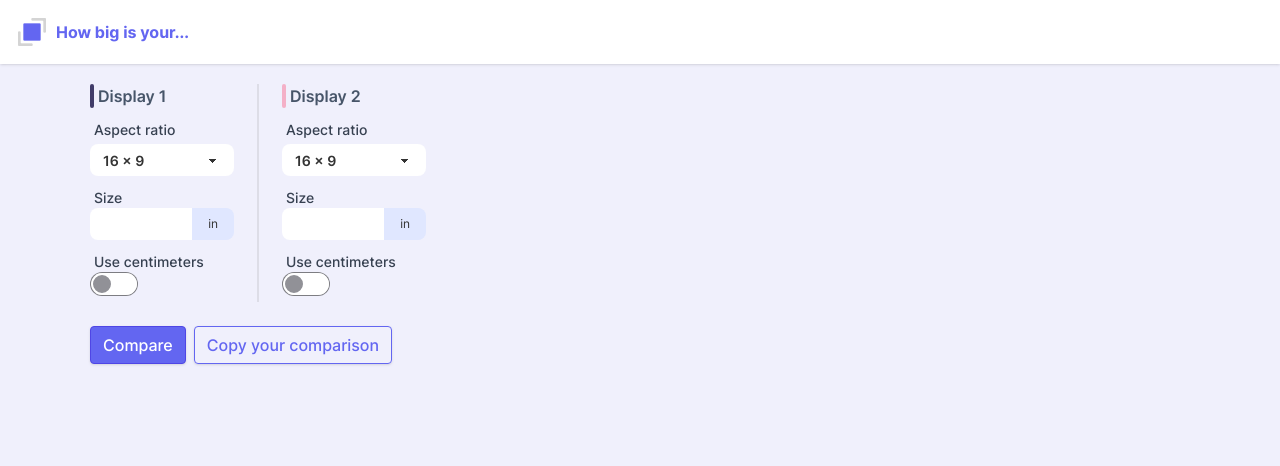
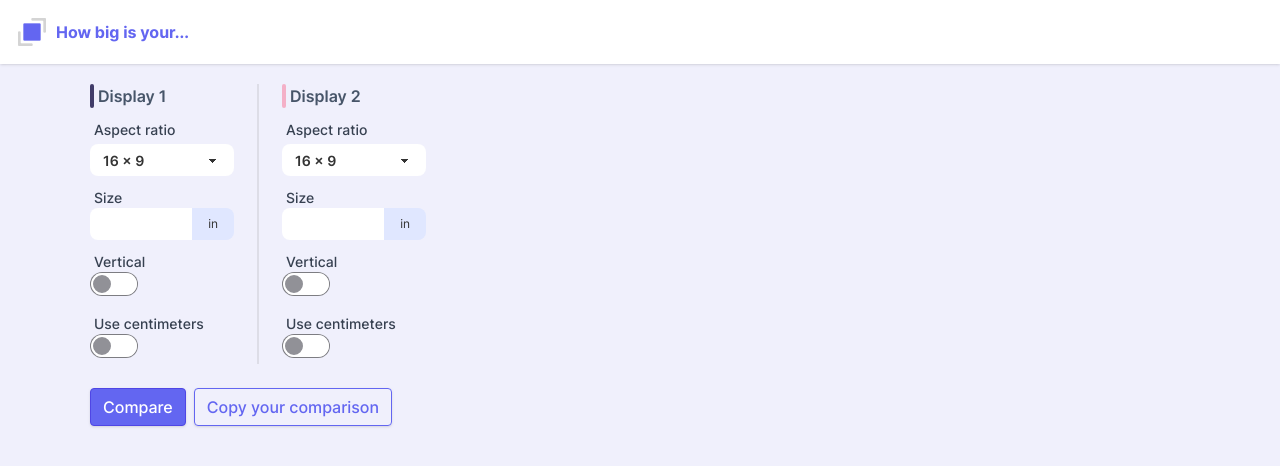
Before and after one commit to jacekobst1/howbigg, a Next.js app: page / in a window 1280 px wide. Shown: the top 466 px of the page. Built offline with nearby package versions, Linux system fonts and the light colour scheme.

Commit message:
Add vertical toggle feature

```diff
--- a/src/app/compare/display/components/Setup/DisplayConf.tsx
+++ b/src/app/compare/display/components/Setup/DisplayConf.tsx
@@ -4,10 +4,10 @@ import Select from "@/components/form/selects/Select";
 import Input from "@/components/form/inputs/Input";
 import InputGroup from "@/components/form/inputs/InputGroup";
 import Toggle from "@/components/form/inputs/Toggle";
-import {aspectRatios} from "../../types/AspectRatio";
+import { aspectRatios } from "../../types/AspectRatio";
 import React from "react";
 import Display from "@/app/compare/display/types/Display";
-import {round} from "@/utils/math";
+import { round } from "@/utils/math";
 
 interface DisplayProps {
   display: Display;
@@ -48,6 +48,11 @@ export default function DisplayConf({ display, setDisplay }: DisplayProps) {
       unit === "cm"
         ? display.diagonal.length * 2.54
         : display.diagonal.length / 2.54;
+    setDisplay(display);
+  };
+
+  const setIsVertical = (checked: boolean) => {
+    display.isVertical = checked;
     setDisplay(display);
   };
 
@@ -103,6 +108,14 @@ export default function DisplayConf({ display, setDisplay }: DisplayProps) {
         </div>
         <div className="form-control mt-3">
           <Toggle
+            checked={display.isVertical}
+            onChange={setIsVertical}
+            label="Vertical"
+            size="md"
+          />
+        </div>
+        <div className="form-control mt-3">
+          <Toggle
             checked={display.diagonal.unit === "cm"}
             onChange={setUnit}
             label="Use centimeters"
--- a/src/app/compare/display/types/Display.ts
+++ b/src/app/compare/display/types/Display.ts
@@ -6,6 +6,7 @@ interface Display {
   aspectRatio: AspectRatio;
   customAspectRatio: CustomAspectRatio;
   diagonal: Diagonal;
+  isVertical: boolean;
   width: Size;
   height: Size;
   zIndex: number;
@@ -16,6 +17,7 @@ interface DisplayUrlState {
   aspectRatio: AspectRatio;
   customAspectRatio: CustomAspectRatio;
   diagonal: Diagonal;
+  isVertical: boolean;
 }
 
 interface CustomAspectRatio {
--- a/src/app/compare/display/utils/displayGenerator.ts
+++ b/src/app/compare/display/utils/displayGenerator.ts
@@ -13,6 +13,7 @@ const initDisplay = (id: number): Display => ({
     length: 0,
     unit: "in",
   },
+  isVertical: false,
   width: {
     in: 0,
     cm: 0,
--- a/src/app/compare/display/utils/sizeCalculator.ts
+++ b/src/app/compare/display/utils/sizeCalculator.ts
@@ -25,8 +25,12 @@ function setCustomAspectRatioValue(displays: Display[]) {
 
 function setWidthAndHeightStandard(displays: Display[]) {
   displays.forEach((display) => {
+    const aspectRatioDecimalValue = display.isVertical
+      ? 1 / display.aspectRatio.decimalValue
+      : display.aspectRatio.decimalValue;
+
     const { widthCm, heightCm, widthIn, heightIn } = calculateSize(
-      display.aspectRatio.decimalValue,
+      aspectRatioDecimalValue,
       display.diagonal.length,
       display.diagonal.unit === "in"
     );
--- a/src/app/compare/display/utils/urlEncoder.ts
+++ b/src/app/compare/display/utils/urlEncoder.ts
@@ -2,10 +2,15 @@ import Display, { DisplayUrlState } from "@/app/compare/display/types/Display";
 import { aspectRatios, defaultAspectRatio } from "@/app/compare/display/types/AspectRatio";
 
 function encodeDisplays(displays: Display[]): string[] {
-  return displays.map(
-    (display) =>
-      `${display.aspectRatio.value}_${display.customAspectRatio.width}_${display.customAspectRatio.height}_${display.diagonal.length}_${display.diagonal.unit}`
-  );
+  return displays.map((display) => {
+    const { aspectRatio, customAspectRatio, diagonal, isVertical } = display;
+    const { value } = aspectRatio;
+    const { width, height } = customAspectRatio;
+    const { length, unit } = diagonal;
+    const orientation = isVertical ? 1 : 0;
+
+    return `${value}_${width}_${height}_${length}_${unit}_${orientation}`;
+  });
 }
 
 function decodeDisplays(encodedDisplays: string[]) {
@@ -25,6 +30,7 @@ function decodeDisplays(encodedDisplays: string[]) {
         length: parseFloat(data[3]),
         unit: data[4] as "cm" | "in",
       },
+      isVertical: data[5] === "1",
     };
   });
 
```
